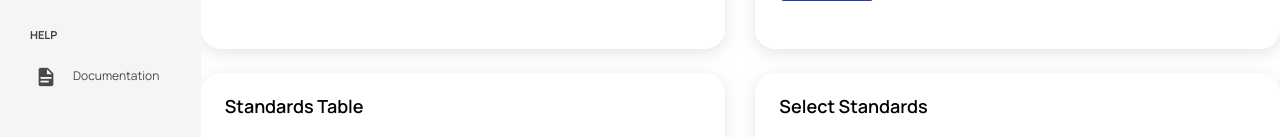
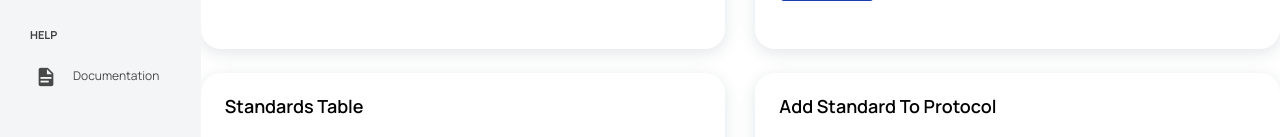
Before and after one commit to Pouria-Saadaty-Khoshrou/Roje-Software-very-first-demo, a Flask app: template app/templates/Protocol.html in a window 1280 px wide. Shown: the part 857-994 px from the top of the page. Run offline with Flask 2, Linux system fonts and the light colour scheme; the template is opened without the code that fills it, so the values that code supplies are empty; parts of the project's set-up code (start-up, migrations or seed data) failed here and were passed over; some libraries are stand-ins or nearby versions.

Commit message:
dorost kardane Title ha ye html 2

```diff
--- a/app/templates/Protocol.html
+++ b/app/templates/Protocol.html
@@ -101,7 +101,7 @@
 
         <div class="card">
             <div class="card-body">
-                <h4 class="card-title">Select standards</h4>
+                <h4 class="card-title">Add Standard To Protocol</h4>
 
                 <div class="form-group">
                     <div class="form-group" data-select2-id="7">
```
